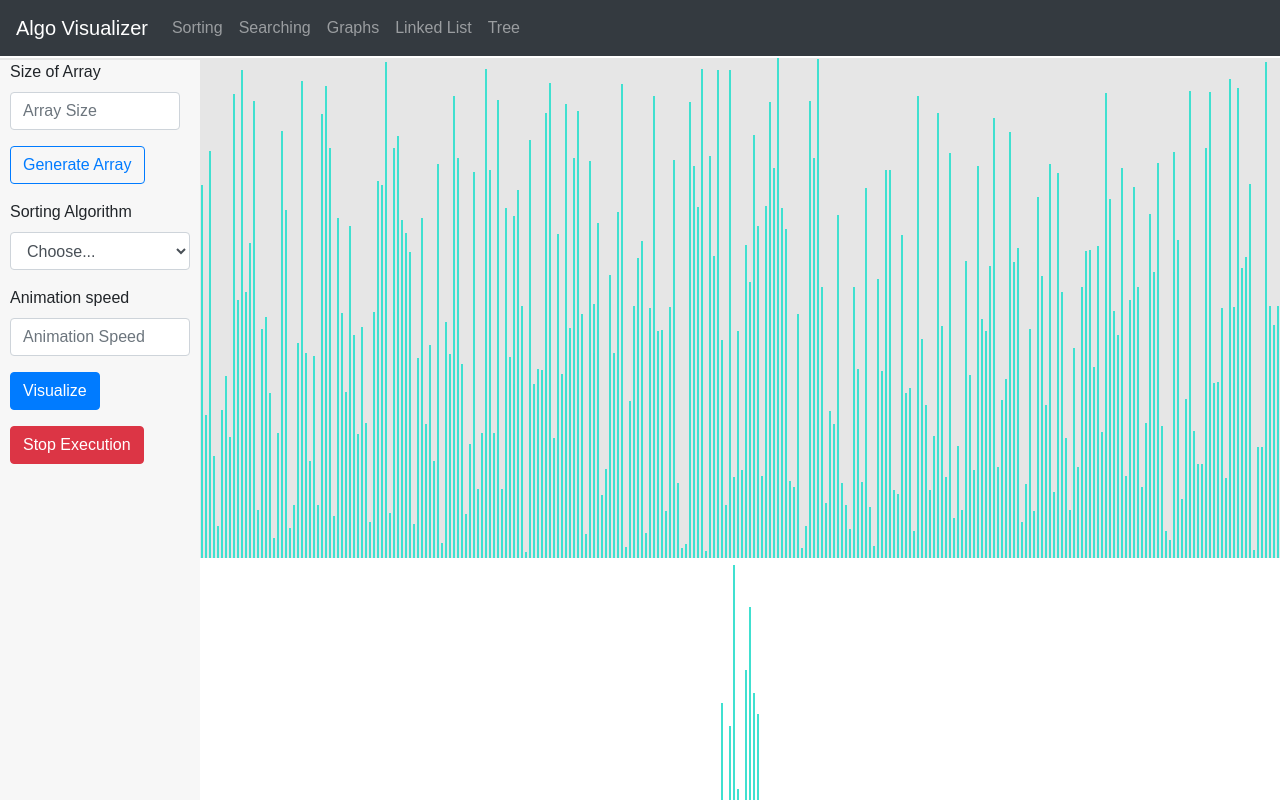
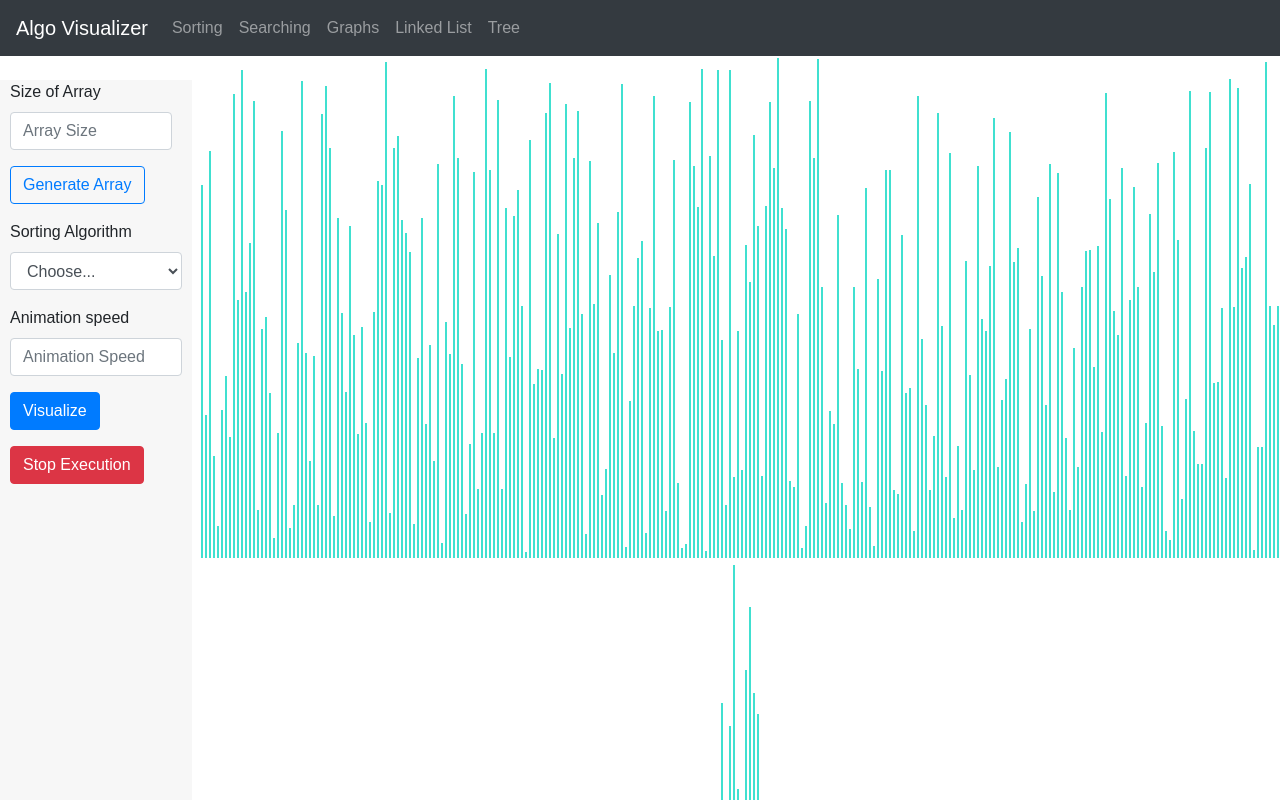
Before and after one commit to pavankalyan1997/Algorithm-Visualizer, a React (Create React App) app: page / in a window 1280 px wide. Shown: the top 800 px of the page. Built offline with nearby package versions, Linux system fonts and the light colour scheme; the HTML template or start-up script is replaced by a standard one.

Commit message:
CSS Styles added

```diff
--- a/src/App.css
+++ b/src/App.css
@@ -34,7 +34,7 @@ body {
 #bodyContainer {
   width: 100%;
   height: 100%;
-  background-color: rgb(230, 230, 230);
+  background-color: rgb(255, 255, 255);
   text-align: center;
 }
 
@@ -57,7 +57,7 @@ input[type=range]::-webkit-slider-thumb {
   height: 16px;
   width: 16px;
   border-radius: 50%;
-  background: rgb(241, 94, 255);
+  background: rgb(255, 255, 255);
   margin-top: -4px;
 }
 
@@ -81,7 +81,7 @@ input[type=range]::-moz-range-thumb {
   height: 16px;
   width: 16px;
   border-radius: 50%;
-  background: rgb(241, 94, 255);
+  background: rgb(255, 255, 255);
 }
 
 input[type=range]:-moz-focusring{
--- a/src/sortingVisualizer/SortingVisualizer.css
+++ b/src/sortingVisualizer/SortingVisualizer.css
@@ -26,13 +26,11 @@ body {
     width: 2px;
     display: inline-block;
     margin: 0 1px;
-
-
 }
-.indButton{
+/* .indButton{
     width: 200px;
     padding: 10px;;
-}
+} */
 .buttons{
     /* position: absolute;
     border-radius: 5px;
@@ -41,16 +39,17 @@ body {
     background-color:#F7F7F7;
 
     position: fixed;
-    width: 200px;
+    width: 15%;
     bottom: 0;
     left: 0;
-    top: 60px;
+    top: 10%;
 }
-#properties{
-    /* background-color: blue; */
+/*#properties{
+    background-color: blue;
     position: absolute;
     left: 200px;
     padding: 3px;
 
     height: 40px;
 }
+*/
```
